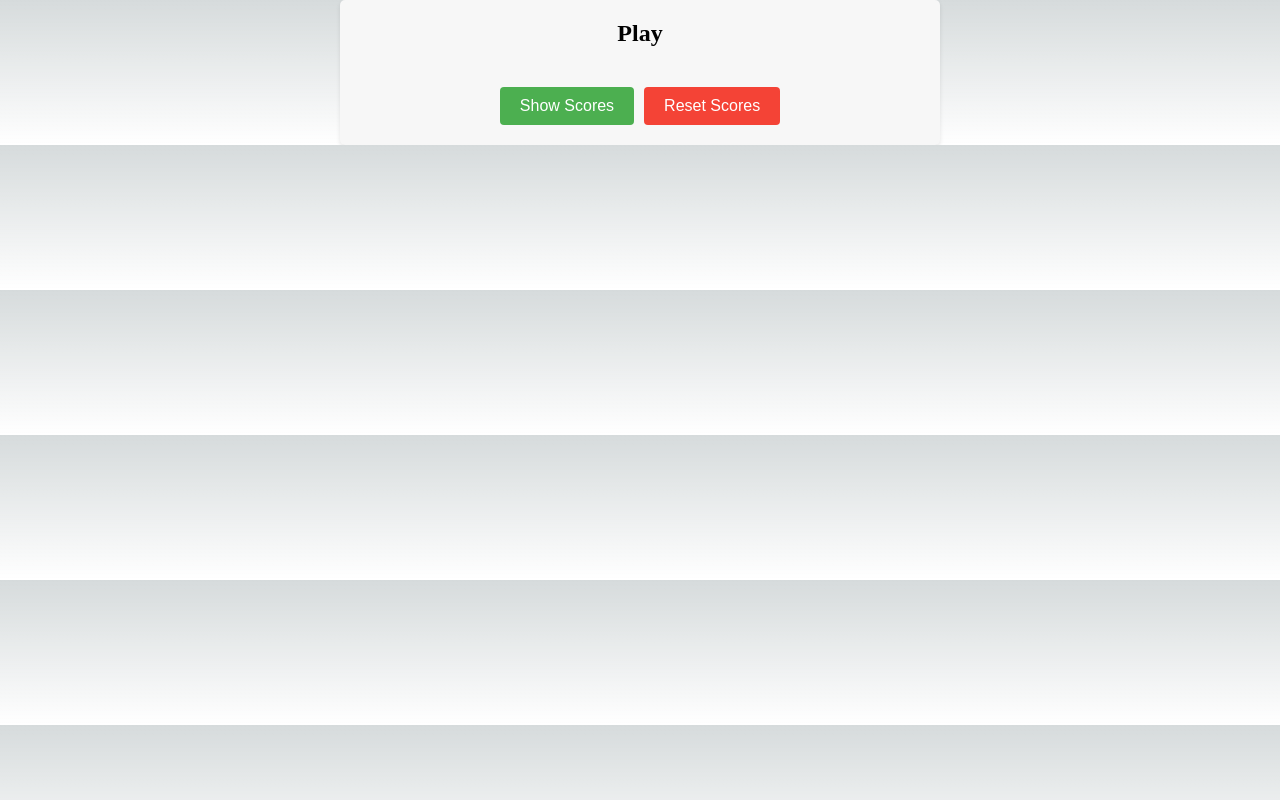
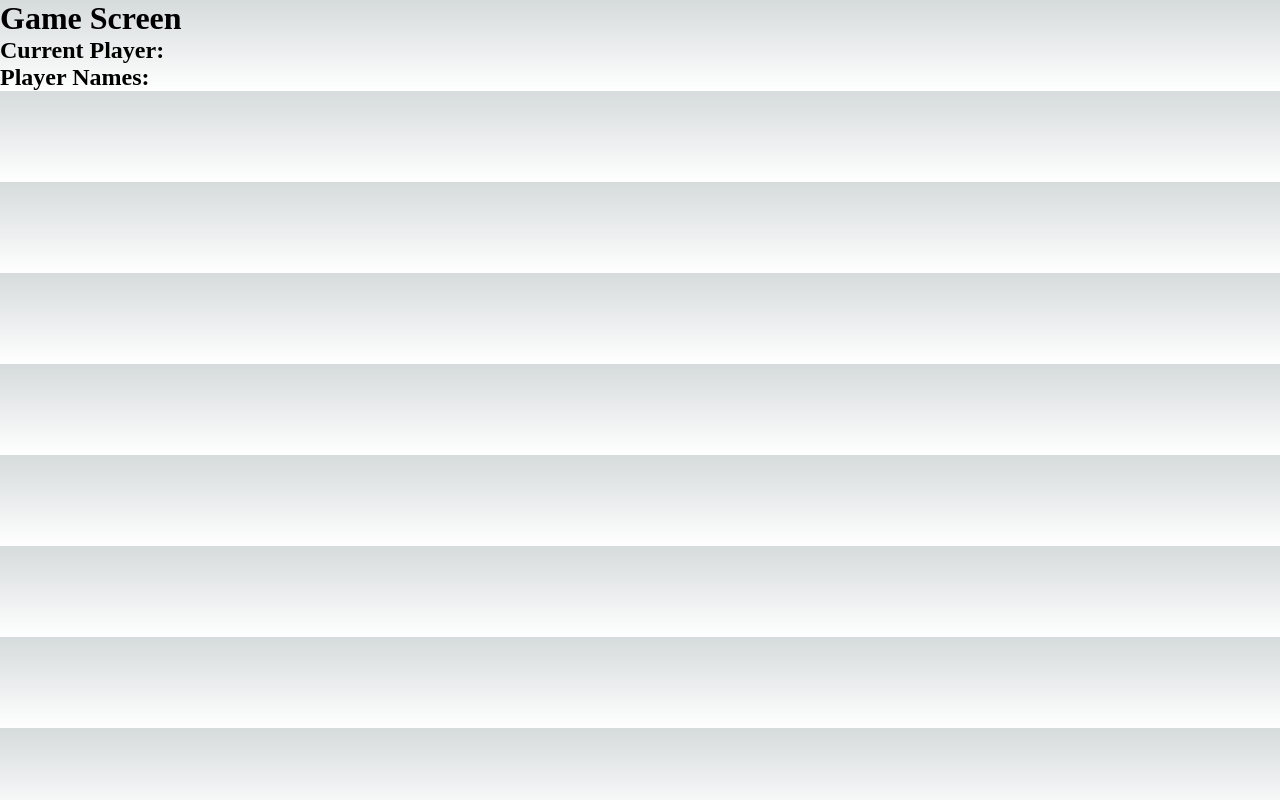
Before and after one commit to kobanagc/concentration-app, a Next.js app in the folder src/: page /game in a window 1280 px wide. Built offline with nearby package versions, Linux system fonts and the light colour scheme.

Commit message:
✨ Implement geme_page

```diff
--- a/src/pages/game.tsx
+++ b/src/pages/game.tsx
@@ -1,105 +1,97 @@
-import Head from 'next/head'
 import { useEffect, useState } from 'react';
+import Head from 'next/head';
 import styles from '@/styles/Game.module.css';
-import fs from 'fs';
-import path from 'path';
 
 const Game = () => {
   const [playerNames, setPlayerNames] = useState<string[]>([]);
-  const [cardImages, setCardImages] = useState<string[]>([]);
+  const [pairs, setPairs] = useState<number>(0);
+  const [includeJoker, setIncludeJoker] = useState<boolean>(false);
+  const [selectedImages, setSelectedImages] = useState<string[]>([]);
+  const [currentPlayerIndex, setCurrentPlayerIndex] = useState<number>(0);
 
   useEffect(() => {
-    // プレイヤー名とカード画像の読み込み処理を実装
-    const storedPlayerNames = JSON.parse(localStorage.getItem('playerNames') || '[]');
-    const storedCardImages = JSON.parse(localStorage.getItem('cardImages') || '[]');
-    setPlayerNames(storedPlayerNames);
-    setCardImages(storedCardImages);
+    // ゲームデータをローカルストレージから取得
+    const gameData = localStorage.getItem('gameData');
+    if (gameData) {
+      const { numPlayers, numPairs, includeJoker, playerNames, selectedImages } = JSON.parse(gameData);
+      setPlayerNames(playerNames);
+      setPairs(numPairs);
+      setIncludeJoker(includeJoker);
+      setSelectedImages(selectedImages.map((file: File) => URL.createObjectURL(file)));
+    }
   }, []);
 
-  // プレイヤーごとの獲得枚数
+  // カードの画像ファイルパスを生成する関数
+  const getCardImagePath = (index: number): string => {
+    const cardNumber = includeJoker ? index + 1 : index % pairs + 1;
+    return `/card${cardNumber}.png`;
+  };
+
+  // カードのめくられた後の状態を表すステート
+  const [flippedCards, setFlippedCards] = useState<number[]>([]);
+
+  // プレイヤーの得点を表すステート
   const [playerScores, setPlayerScores] = useState<number[]>(Array(playerNames.length).fill(0));
 
-  // カードが選択されたかどうかの状態
-  const [selectedCards, setSelectedCards] = useState<boolean[]>(Array(cardImages.length).fill(false));
+  // カードをめくるアクション
+  const flipCard = (index: number) => {
+    // 既にめくられたカードの場合は何もしない
+    if (flippedCards.includes(index)) {
+      return;
+    }
 
-  // カードの選択状態を更新する関数
-  const updateSelectedCards = (index: number) => {
-    setSelectedCards((prevSelectedCards) => {
-      const newSelectedCards = [...prevSelectedCards];
-      newSelectedCards[index] = !newSelectedCards[index];
-      return newSelectedCards;
-    });
+    // カードのめくられた状態を更新
+    setFlippedCards((prevCards) => [...prevCards, index]);
+
+    // 次のプレイヤーの順番に移動
+    setCurrentPlayerIndex((prevIndex) => (prevIndex + 1) % playerNames.length);
+
+    // カードの絵柄を取得
+    const cardImage = selectedImages[index];
+
+    // プレイヤーの得点をチェック
+    const flippedIndices = flippedCards.concat(index);
+    const sameFlippedIndices = flippedIndices.filter((i) => selectedImages[i] === cardImage);
+    if (sameFlippedIndices.length === 2) {
+      // 同じ絵柄のカードがめくられた場合、得点をプレイヤーに加算
+      const currentPlayerScore = playerScores[currentPlayerIndex];
+      const updatedScores = [...playerScores];
+      updatedScores[currentPlayerIndex] = currentPlayerScore + 1;
+      setPlayerScores(updatedScores);
+    }
   };
-
-  // カードがすべて取られたかどうかの判定
-  const isAllCardsTaken = () => {
-    return selectedCards.every((card) => card === true);
-  };
-
-  // プレイヤーごとの獲得枚数を更新する関数
-  const updatePlayerScore = (playerIndex: number) => {
-    setPlayerScores((prevPlayerScores) => {
-      const newPlayerScores = [...prevPlayerScores];
-      newPlayerScores[playerIndex]++;
-      return newPlayerScores;
-    });
-  };
-
-  // プレイヤーごとの獲得枚数をリセットする関数
-  const resetPlayerScores = () => {
-    setPlayerScores(Array(playerNames.length).fill(0));
-  };
-
-  // プレイヤーごとの獲得枚数を表示する要素の表示・非表示を制御する状態
-  const [showScores, setShowScores] = useState(false);
 
   return (
     <>
       <Head>
-        <title>Play</title>
+        <title>Game</title>
         <meta name="description" content="Generated by create next app" />
         <meta name="viewport" content="width=device-width, initial-scale=1" />
       </Head>
-      <div className={styles.play}>
-        <h1 className={styles.title}>Play</h1>
-        <div className={styles.playerScores}>
-          {showScores &&
-            playerNames.map((playerName, index) => (
-              <p key={index} className={styles.playerScore}>
-                {playerName}: {playerScores[index]}
-              </p>
-            ))}
+      <div className={styles.game}>
+        <h1>Game Screen</h1>
+        <div className={styles.currentPlayer}>
+          <h2>Current Player:</h2>
+          <p>{playerNames[currentPlayerIndex]}</p>
         </div>
-        <div className={styles.cardContainer}>
-          {cardImages.map((image, index) => (
-            <div
-              key={index}
-              className={`${styles.card} ${selectedCards[index] ? styles.selectedCard : ''}`}
-              onClick={() => {
-                if (!selectedCards[index]) {
-                  updateSelectedCards(index);
-                  updatePlayerScore(index % playerNames.length);
-                  if (isAllCardsTaken()) {
-                    // カードがすべて取られた場合の処理を追加
-                  }
-                }
-              }}
-            >
-              <img src={image} alt="card" className={styles.cardImage} />
-            </div>
+        <div className={styles.playerNames}>
+          <h2>Player Names:</h2>
+          {playerNames.map((name, index) => (
+            <p key={index}>Player {index + 1}: {name} (Score: {playerScores[index]})</p>
           ))}
         </div>
-        <button
-          className={styles.scoreButton}
-          onClick={() => {
-            setShowScores(!showScores);
-          }}
-        >
-          {showScores ? 'Hide Scores' : 'Show Scores'}
-        </button>
-        <button className={styles.resetButton} onClick={resetPlayerScores}>
-          Reset Scores
-        </button>
+        <div className={styles.cardGrid}>
+          {Array(pairs * 2).fill(0).map((_, index) => {
+            const isFlipped = flippedCards.includes(index);
+            const imagePath = isFlipped ? getCardImagePath(index) : '/mark_question.png';
+
+            return (
+              <div key={index} className={styles.card} onClick={() => flipCard(index)}>
+                <img src={imagePath} alt="Card" className={isFlipped ? styles.flipped : ''} />
+              </div>
+            );
+          })}
+        </div>
       </div>
     </>
   );
```
